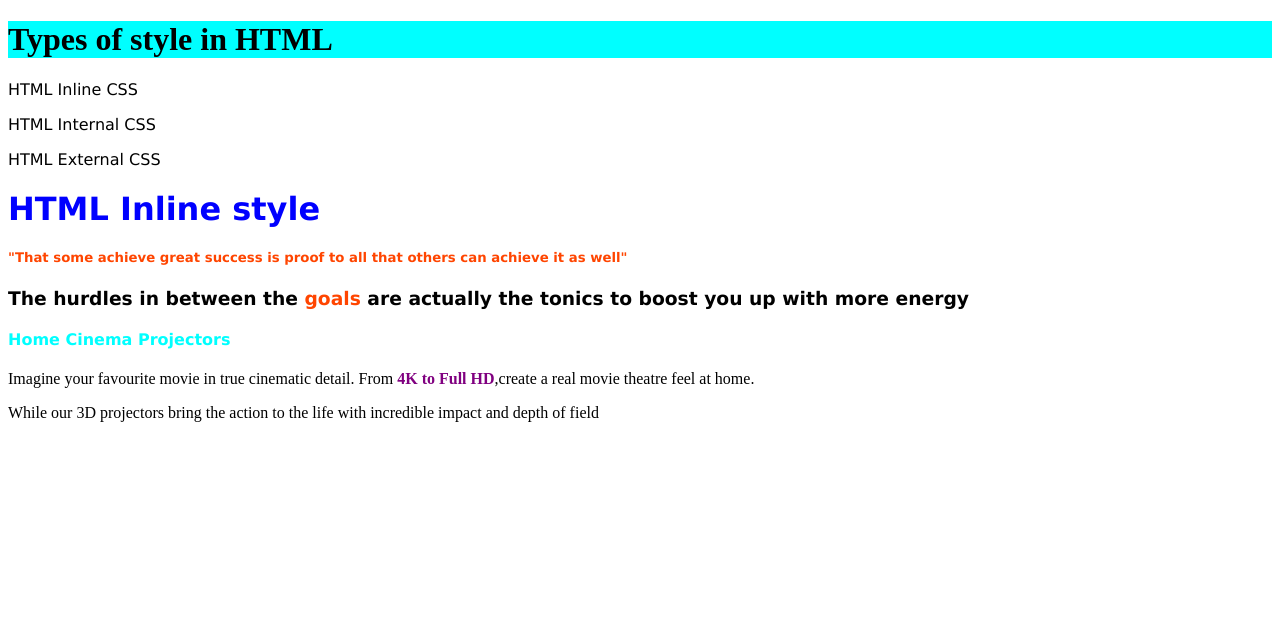
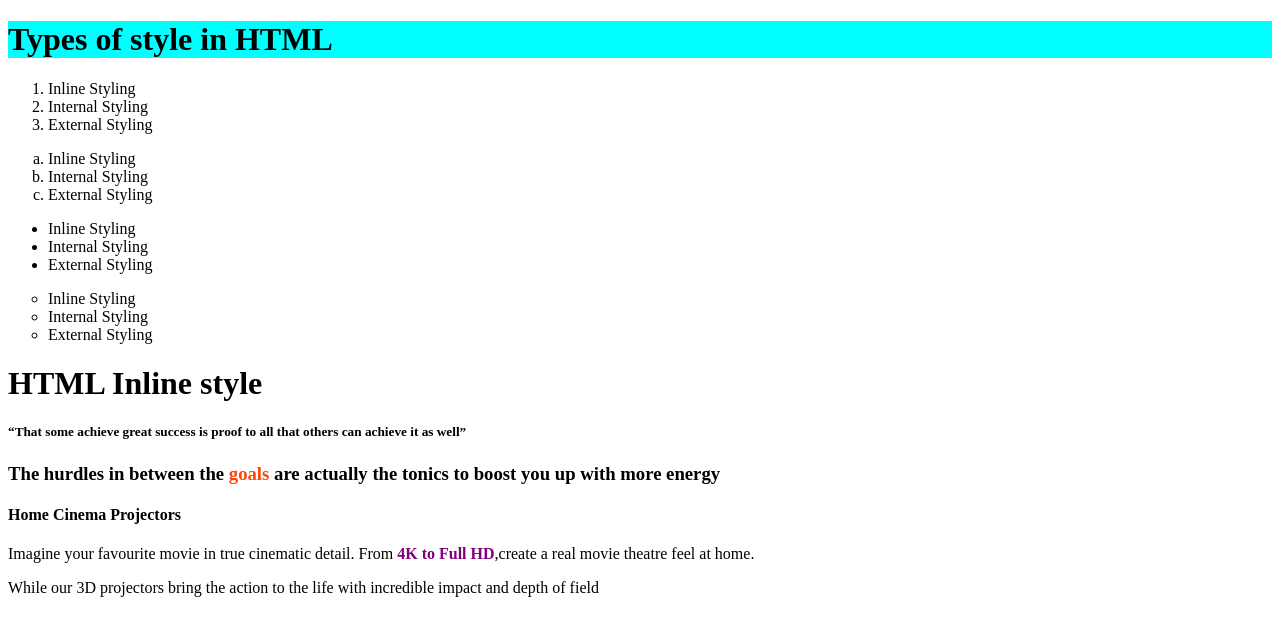
Before and after one commit to Tesleemah4/Html-CSS, a plain HTML site: page index.html in a window 1280 px wide. Drawn offline with Linux system fonts and the light colour scheme.

Commit message:
added list items

```diff
--- a/index.html
+++ b/index.html
@@ -10,13 +10,33 @@ body {background-color: white; color: black;}
  </head>
 <body>
 <h1 style="background-color:aqua;"><b>Types of style in HTML</b></h1>
-<p style="font-family:'Lucida Sans', 'Lucida Sans Regular', 'Lucida Grande', 'Lucida Sans Unicode', Geneva, Verdana, sans-serif ;">HTML Inline CSS</p>
-<p style="font-family:'Lucida Sans', 'Lucida Sans Regular', 'Lucida Grande', 'Lucida Sans Unicode', Geneva, Verdana, sans-serif ;">HTML Internal CSS</p>
-<p style="font-family:'Lucida Sans', 'Lucida Sans Regular', 'Lucida Grande', 'Lucida Sans Unicode', GenevVerdana, sans-serif ;">HTML External CSS</p>
-<h1 style="color:blue; font-family:'Lucida Sans', 'Lucida Sans Regular', 'Lucida Grande', 'Lucida Sans Unicode', Geneva, Verdana, sans-serif;">HTML Inline style</h1>
-<h5 style="color:orangered; font-family:'Lucida Sans', 'Lucida Sans Regular', 'Lucida Grande', 'Lucida Sans Unicode', GenevVerdana, sans-serif ;">"That some achieve great success is proof to all that others can achieve it as well"</h5>
-<h3 style ="font-family:'Lucida Sans', 'Lucida Sans Regular', 'Lucida Grande', 'Lucida Sans Unicode', GenevVerdana, sans-serif ;"><b>The hurdles in between the<b style="color:orangered;"> goals </b>are actually the tonics to boost you up with more energy</b></h3>
-<h4 style="color:aqua; font-family:'Lucida Sans', 'Lucida Sans Regular', 'Lucida Grande', 'Lucida Sans Unicode', GenevVerdana, sans-serif ;">Home Cinema Projectors</h4>
+<!-- ordered lists -->
+<ol>
+  <li>Inline Styling</li>
+  <li>Internal Styling</li>
+  <li>External Styling</li>
+</ol>
+
+<ol type="a">
+  <li>Inline Styling</li>
+  <li>Internal Styling</li>
+  <li>External Styling</li>
+</ol>
+
+<ul>
+  <li>Inline Styling</li>
+  <li>Internal Styling</li>
+  <li>External Styling</li>
+</ul>
+<ul style="list-style-type: circle;">
+  <li>Inline Styling</li>
+  <li>Internal Styling</li>
+  <li>External Styling</li>
+</ul>
+<h1>HTML Inline style</h1>
+<h5><q>That some achieve great success is proof to all that others can achieve it as well</q></h5>
+<h3><b>The hurdles in between the<b style="color:orangered;"> goals </b>are actually the tonics to boost you up with more energy</b></h3>
+<h4>Home Cinema Projectors</h4>
 <p>Imagine your favourite movie in true cinematic detail. From <b style="color:purple;">4K to Full HD</b>,create a real movie theatre feel at home.</p>
 <p>While our 3D projectors bring the action to the life with incredible impact and depth of field</p>
 </body>
```
Also changed, not shown: page.html (+1 -0 lines). Lines whose indentation alone changed are shown as unchanged.
